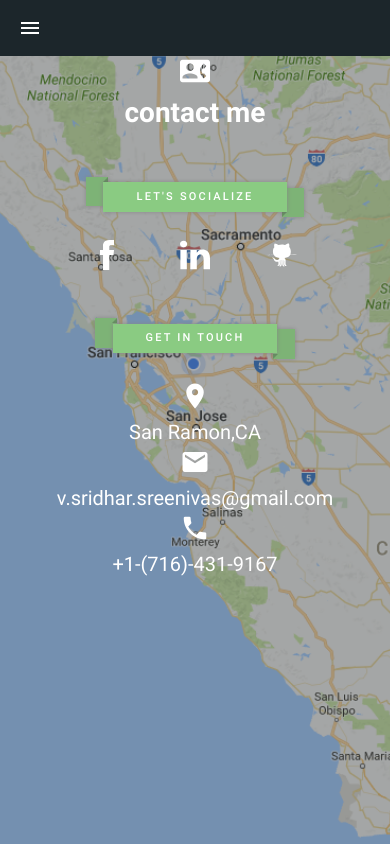
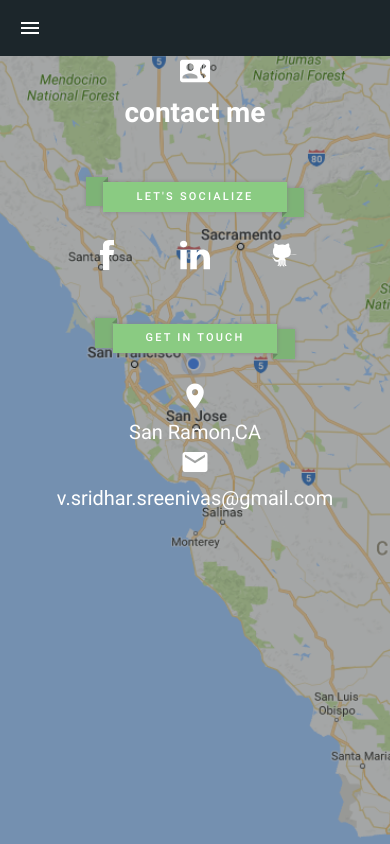
Before and after one commit to sridoodla/doodle, a Django app: template home/templates/home/contact.html in a window 390 px wide. Run offline with Django 3.2, Linux system fonts and the light colour scheme; the template is opened without the code that fills it, so the values that code supplies are empty; some libraries are stand-ins or nearby versions.

Commit message:
Removed Phone Number

```diff
--- a/home/templates/home/contact.html
+++ b/home/templates/home/contact.html
@@ -27,13 +27,16 @@
             </div>
 
             <div class="col s4 right-align">
-                <a href="https://fb.com/doodla" target="_blank"><img src="{% static 'home/assets/logos/facebook.svg' %}" alt=""></a>
+                <a href="https://fb.com/doodla" target="_blank"><img src="{% static 'home/assets/logos/facebook.svg' %}"
+                                                                     alt=""></a>
             </div>
             <div class="col s4 center-align">
-                <a href="https://linkedin.com/in/doodla" target="_blank"><img src="{% static 'home/assets/logos/linkedin.svg' %}" alt=""></a>
+                <a href="https://linkedin.com/in/doodla" target="_blank"><img
+                        src="{% static 'home/assets/logos/linkedin.svg' %}" alt=""></a>
             </div>
             <div class="col s4 left-align">
-                <a href="https://github.com/sridoodla" target="_blank"><img src="{% static 'home/assets/logos/github.svg' %}" alt=""></a>
+                <a href="https://github.com/sridoodla" target="_blank"><img
+                        src="{% static 'home/assets/logos/github.svg' %}" alt=""></a>
             </div>
         </div>
         <div class="hide-on-med-and-down">
@@ -48,24 +51,16 @@
                 </div>
             </div>
             <div id="details">
-                <div class="col s12 l4">
+                <div class="col s12 m6">
                     <i class="material-icons white-text">location_on</i>
                     <span class="white-text subtitle">San Ramon,CA</span>
                 </div>
-                <div class="col s12 l4">
+                <div class="col s12 m6">
                     <a class="white-text"
                        href="mailto:v.sridhar.sreenivas@gmail.com?Subject=Employment Enquiry"
                        target="_top">
                         <i class="material-icons white-text">email</i>
                         <span class="white-text subtitle">v.sridhar.sreenivas@gmail.com </span>
-                    </a>
-                </div>
-                <div class="col s12 l4">
-                    <a class="white-text"
-                       href="tel:+1-716-431-9167"
-                       target="_top">
-                        <i class="material-icons white-text">phone</i>
-                        <span class="white-text subtitle"> +1-(716)-431-9167 </span>
                     </a>
                 </div>
             </div>
```
